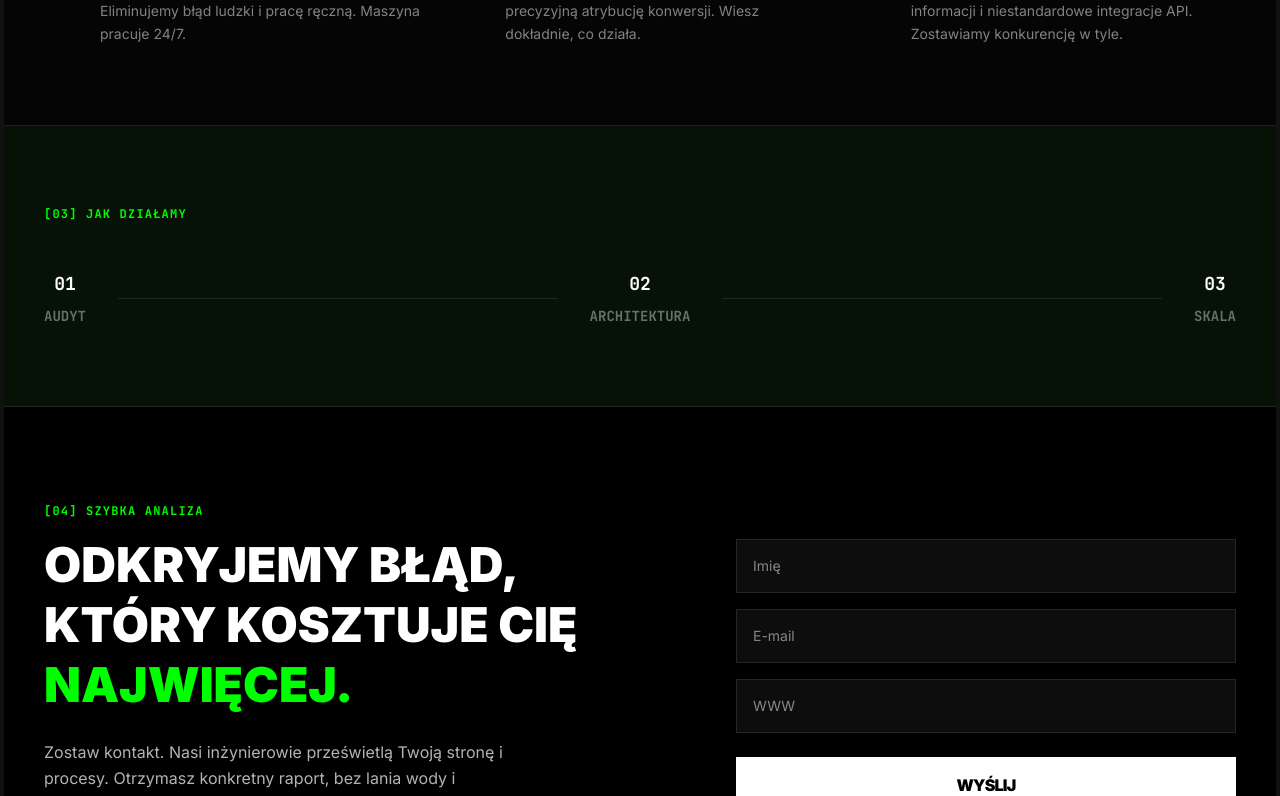
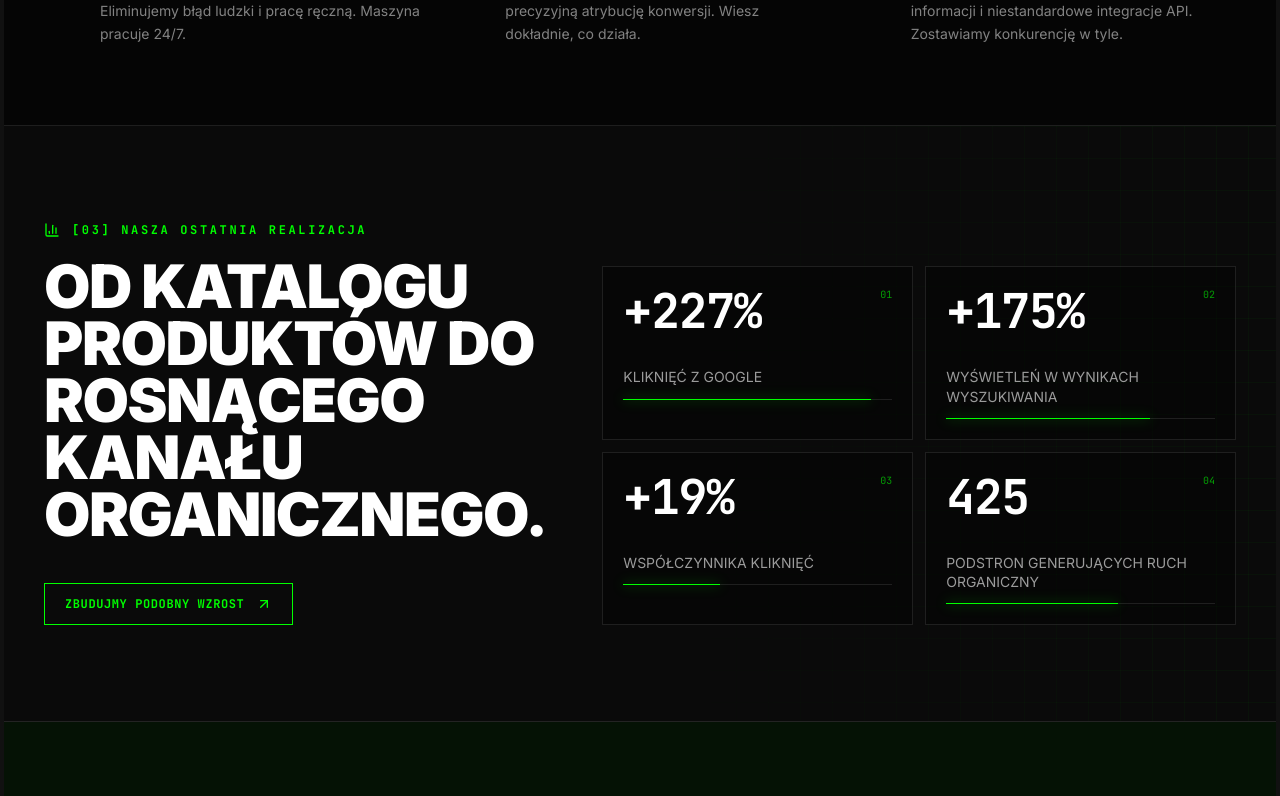
Before and after one commit to michalczuk777/nush-marketing-agency, a React (Vite) app in the folder nush-agency/: page / in a window 1280 px wide. Shown: the part 1560-2356 px from the top of the page. Built offline with nearby package versions, Linux system fonts and the light colour scheme.

Commit message:
Add latest project case study module

```diff
--- a/nush-agency/src/App.tsx
+++ b/nush-agency/src/App.tsx
@@ -6,6 +6,7 @@ import Navbar from './components/Navbar';
 import Hero from './components/Hero';
 import Problems from './components/Problems';
 import Solutions from './components/Solutions';
+import CaseStudy from './components/CaseStudy';
 import Process from './components/Process';
 import LeadForm from './components/LeadForm';
 import Footer from './components/Footer';
@@ -19,6 +20,7 @@ export default function App() {
           <Hero />
           <Problems />
           <Solutions />
+          <CaseStudy />
           <Process />
           <LeadForm />
         </main>
--- /dev/null
+++ b/nush-agency/src/components/CaseStudy.tsx
@@ -0,0 +1,69 @@
+import { motion } from 'motion/react';
+import { ArrowUpRight, BarChart3 } from 'lucide-react';
+
+const metrics = [
+  { value: '+227%', label: 'kliknięć z Google', width: '92%' },
+  { value: '+175%', label: 'wyświetleń w wynikach wyszukiwania', width: '76%' },
+  { value: '+19%', label: 'współczynnika kliknięć', width: '36%' },
+  { value: '425', label: 'podstron generujących ruch organiczny', width: '64%' },
+];
+
+export default function CaseStudy() {
+  return (
+    <section id="realizacja" className="relative overflow-hidden border-b border-white/10 bg-[#0a0a0a] px-6 py-24 md:px-10">
+      <div className="pointer-events-none absolute inset-y-0 right-0 w-1/2 opacity-30 [background-image:linear-gradient(rgba(0,255,0,0.12)_1px,transparent_1px),linear-gradient(90deg,rgba(0,255,0,0.12)_1px,transparent_1px)] [background-size:32px_32px] [mask-image:linear-gradient(90deg,transparent,black)]" />
+
+      <div className="relative mx-auto grid max-w-7xl gap-14 lg:grid-cols-[0.8fr_1.2fr] lg:items-end">
+        <motion.div
+          initial={{ opacity: 0, x: -24 }}
+          whileInView={{ opacity: 1, x: 0 }}
+          viewport={{ once: true, margin: '-80px' }}
+          transition={{ duration: 0.6 }}
+        >
+          <div className="mb-5 flex items-center gap-3 font-mono text-xs font-bold uppercase tracking-[0.22em] text-neon">
+            <BarChart3 size={16} aria-hidden="true" />
+            <span>[03] NASZA OSTATNIA REALIZACJA</span>
+          </div>
+          <h2 className="max-w-xl text-4xl font-black uppercase leading-[0.95] tracking-tight md:text-6xl">
+            Od katalogu produktów do rosnącego kanału organicznego.
+          </h2>
+          <a
+            href="#audyt"
+            className="mt-10 inline-flex items-center gap-3 border border-neon px-5 py-3 font-mono text-xs font-bold uppercase tracking-wider text-neon transition-all hover:-translate-y-1 hover:bg-neon hover:text-black"
+          >
+            Zbudujmy podobny wzrost
+            <ArrowUpRight size={16} aria-hidden="true" />
+          </a>
+        </motion.div>
+
+        <div className="grid gap-3 sm:grid-cols-2">
+          {metrics.map((metric, index) => (
+            <motion.div
+              key={metric.label}
+              initial={{ opacity: 0, y: 24 }}
+              whileInView={{ opacity: 1, y: 0 }}
+              viewport={{ once: true, margin: '-80px' }}
+              transition={{ duration: 0.5, delay: index * 0.1 }}
+              className="group border border-white/10 bg-black/40 p-5 transition-colors hover:border-neon/60"
+            >
+              <div className="mb-8 flex items-start justify-between gap-4">
+                <span className="font-mono text-4xl font-bold tracking-tight text-white md:text-5xl">{metric.value}</span>
+                <span className="font-mono text-[10px] text-neon/60">0{index + 1}</span>
+              </div>
+              <div className="mb-3 text-sm uppercase leading-snug text-white/60">{metric.label}</div>
+              <div className="h-px bg-white/10">
+                <motion.div
+                  initial={{ width: 0 }}
+                  whileInView={{ width: metric.width }}
+                  viewport={{ once: true }}
+                  transition={{ duration: 1, delay: 0.25 + index * 0.1, ease: 'easeOut' }}
+                  className="h-px bg-neon shadow-[0_0_12px_rgba(0,255,0,0.8)]"
+                />
+              </div>
+            </motion.div>
+          ))}
+        </div>
+      </div>
+    </section>
+  );
+}
--- a/nush-agency/src/components/Navbar.tsx
+++ b/nush-agency/src/components/Navbar.tsx
@@ -10,6 +10,7 @@ export default function Navbar() {
         <div className="hidden md:flex items-center gap-8 text-sm font-bold uppercase tracking-widest text-white/70">
           <a href="#problemy" className="hover:text-neon transition-colors">Problemy</a>
           <a href="#rozwiazania" className="hover:text-neon transition-colors">Rozwiązania</a>
+          <a href="#realizacja" className="hover:text-neon transition-colors">Realizacja</a>
           <a href="#proces" className="hover:text-neon transition-colors">Proces</a>
         </div>
         <a
```
